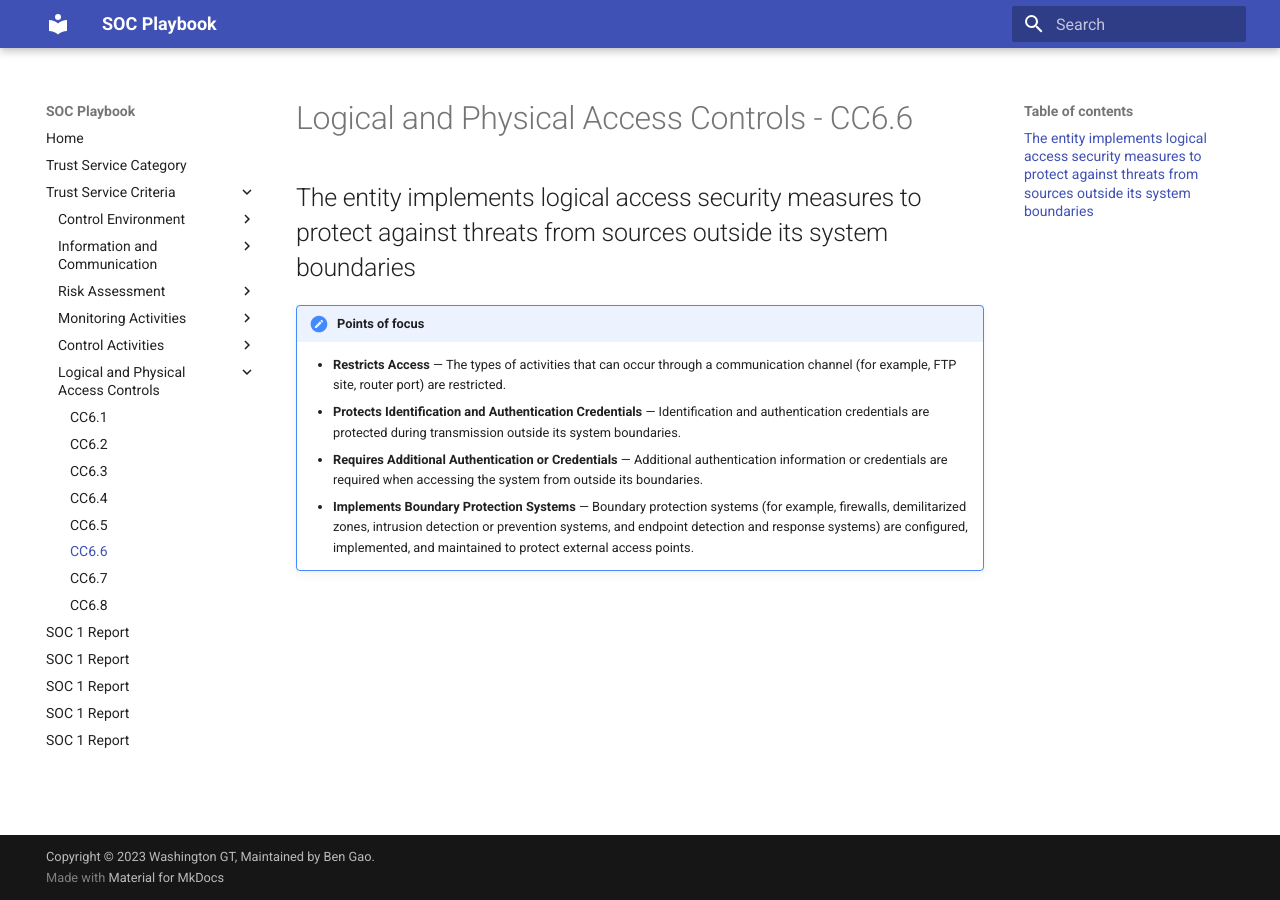
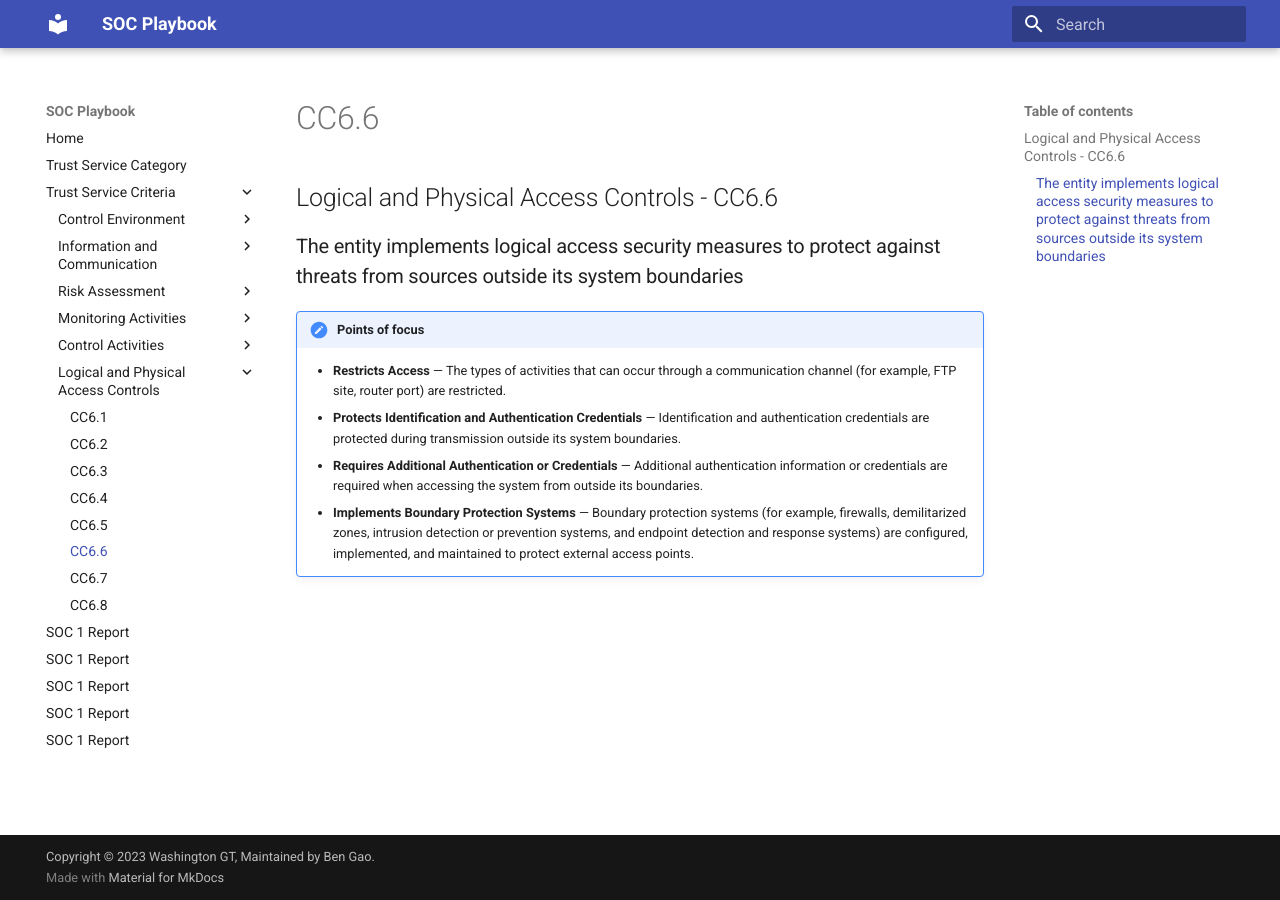
Before and after one commit to WashingtonGT/soc-playbook, an MkDocs documentation site: the page built from docs/tsc/cc6-6.md, in a window 1280 px wide. Built offline with MkDocs 1.6.1 and Material for MkDocs 9.7.7, drawn with Linux system fonts in a browser that asks for light colours.

Commit message:
Update cc6-6.md

```diff
--- a/docs/tsc/cc6-6.md
+++ b/docs/tsc/cc6-6.md
@@ -1,6 +1,6 @@
-# Logical and Physical Access Controls - CC6.6
+## Logical and Physical Access Controls - CC6.6
 
-## The entity implements logical access security measures to protect against threats from sources outside its system boundaries
+### The entity implements logical access security measures to protect against threats from sources outside its system boundaries
 
 !!! note "Points of focus"
 
```
